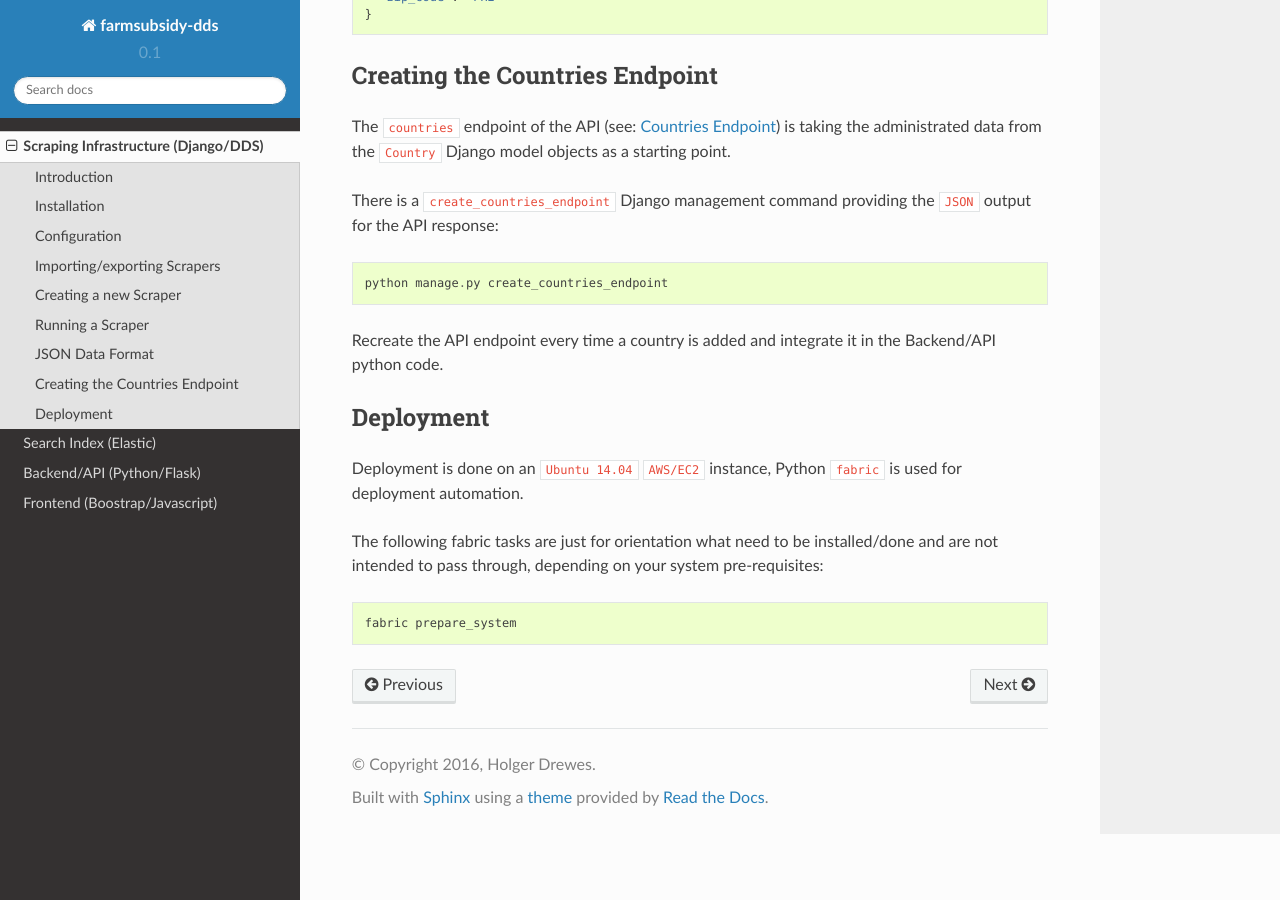
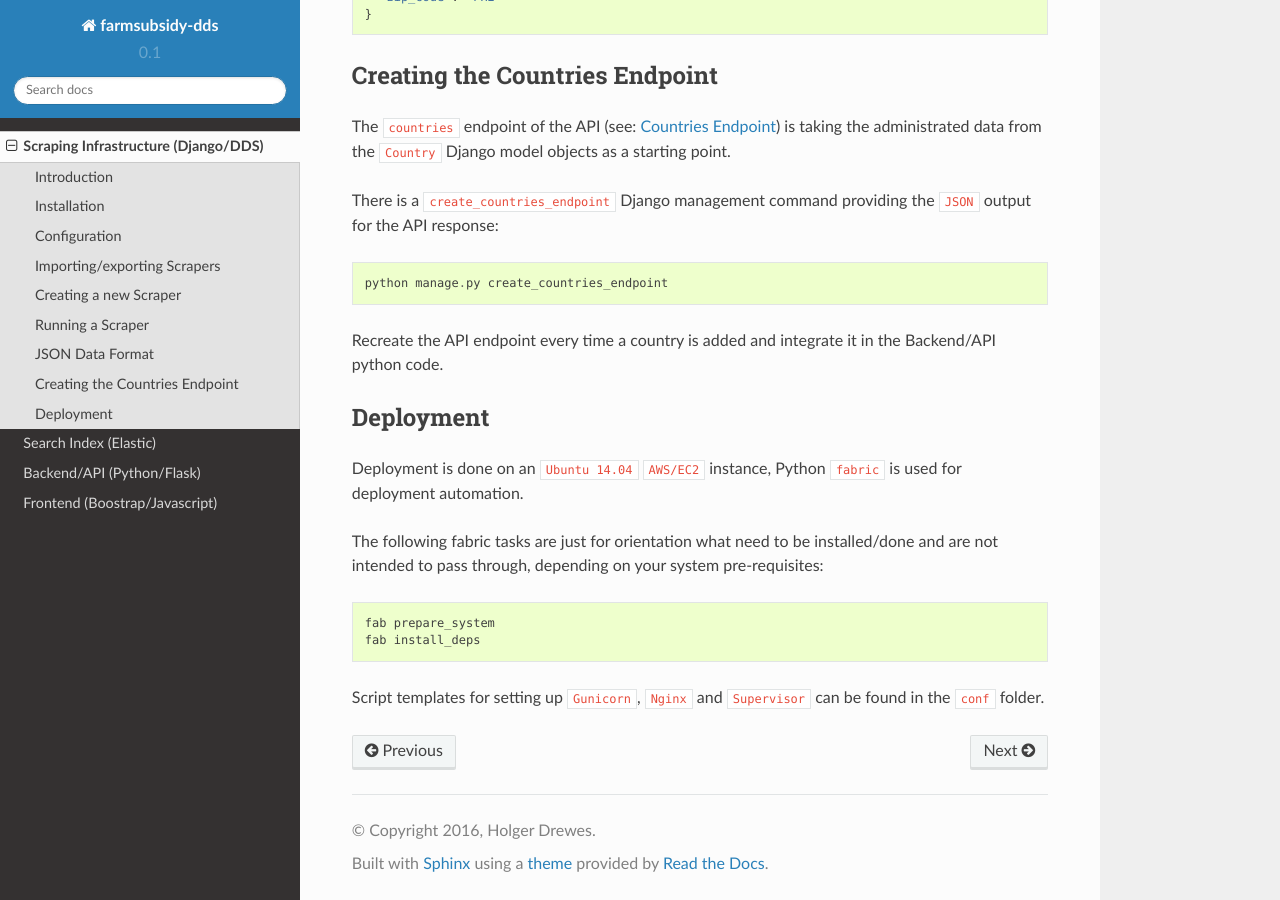
Before and after one commit to holgerd77/farmsubsidy-dds-scraper, a Sphinx documentation site: the page built from docs/scraping.rst, in a window 1280 px wide and 900 px high, scrolled down 3065 px. Built offline with Sphinx 7.4.7 and the Read the Docs theme 2.0.0, drawn with Linux system fonts in a browser that asks for light colours.

Commit message:
Added doc section for deployment, basic gunicorn/Supervisor template files

```diff
--- a/docs/scraping.rst
+++ b/docs/scraping.rst
@@ -161,4 +161,8 @@ is used for deployment automation.
 The following fabric tasks are just for orientation what need to be installed/done
 and are not intended to pass through, depending on your system pre-requisites::
 
-  fabric prepare_system
+  fab prepare_system
+  fab install_deps
+
+Script templates for setting up ``Gunicorn``, ``Nginx`` and ``Supervisor`` can be
+found in the ``conf`` folder.
--- a/fabfile.py
+++ b/fabfile.py
@@ -16,7 +16,7 @@ def prepare_system():
 @roles('scraper')
 def install_deps():
     deps = [
-        'git',
+        'git', 'nginx', 'supervisor',
         'python3', 'python3-pip', 'python3-dev', 'python-venv',
         'libxml2-dev', 'libffi-dev', 'libssl-dev', 'libxslt1-dev', 'libjpeg-dev',
     ]
```
Also changed, not shown: 3 other files.
